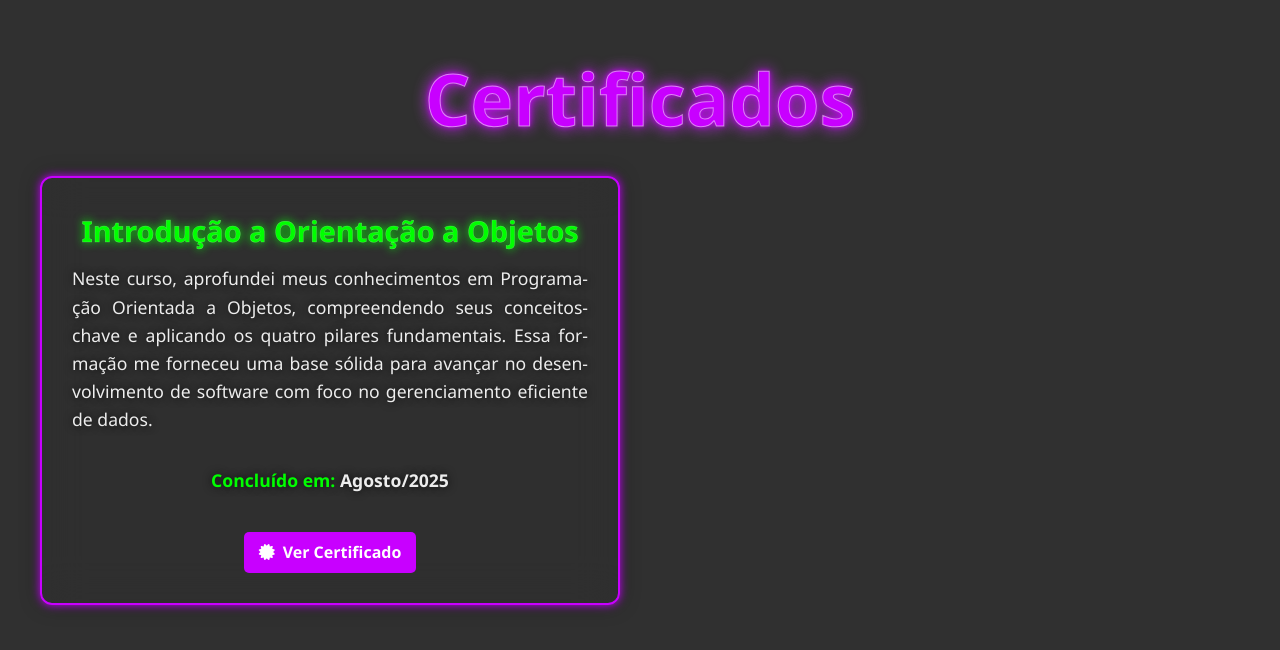
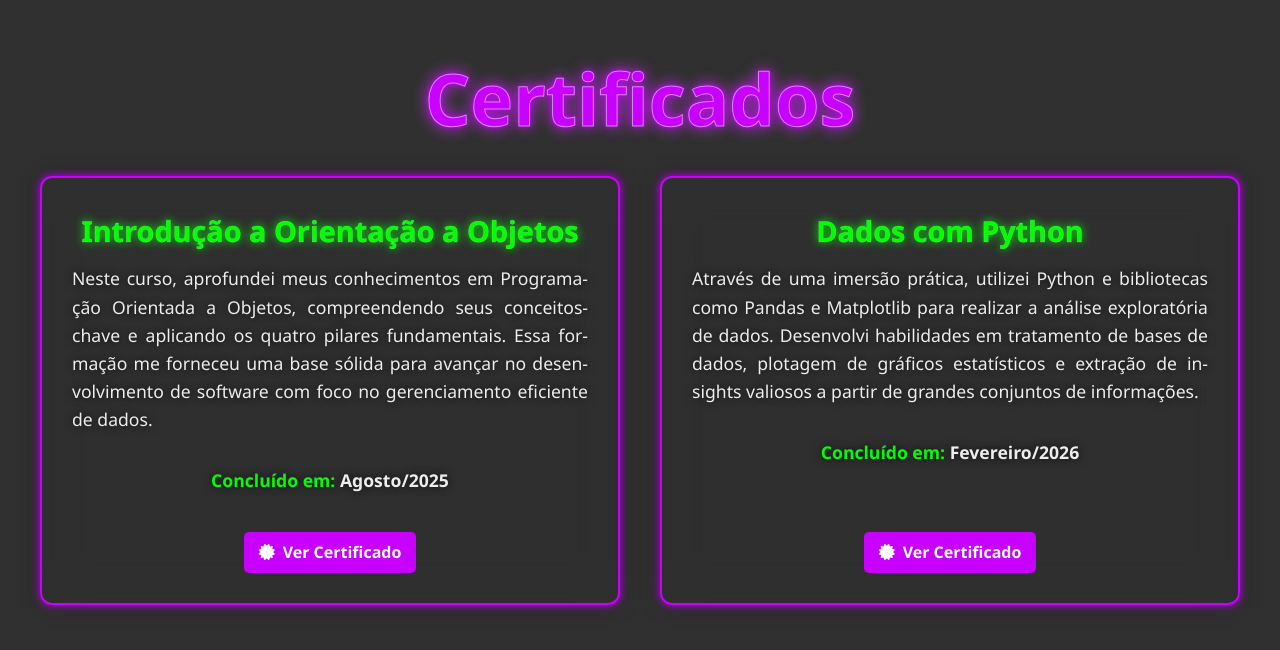
Before and after one commit to Nicolas-KS24/Portfolio, a plain HTML site: page docs/index.html in a window 1280 px wide. Shown: the part 3319-3969 px from the top of the page. Drawn offline with nearby package versions, Linux system fonts and the light colour scheme.

Commit message:
Update index.html

```diff
--- a/docs/index.html
+++ b/docs/index.html
@@ -223,6 +223,19 @@
                         </a>
                     </div>
                 </div>
+                <div class="project-card">
+                    <h3>Dados com Python</h3>
+                    <p>Através de uma imersão prática, utilizei Python e bibliotecas como Pandas e
+                        Matplotlib para realizar a análise exploratória de dados.
+                        Desenvolvi habilidades em tratamento de bases de dados, plotagem de gráficos estatísticos
+                        e extração de insights valiosos a partir de grandes conjuntos de informações.</p>
+                    <p class="theme-subtitle"><strong>Concluído em:</strong> Fevereiro/2026 </p>
+                    <div class="repo-link">
+                        <a href="assets/Alura_Dados_Python.pdf" target="_blank" rel="noopener noreferrer">
+                            <i class="fas fa-certificate"></i> Ver Certificado
+                        </a>
+                    </div>
+                </div>
             </div>
         </section>
 
```
